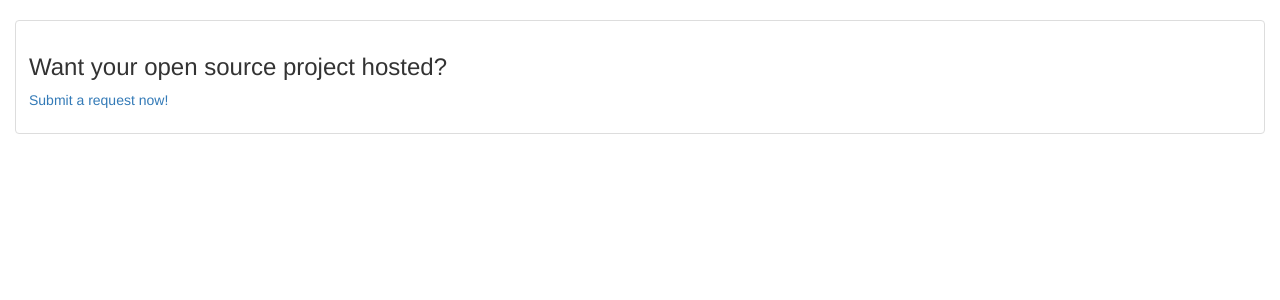
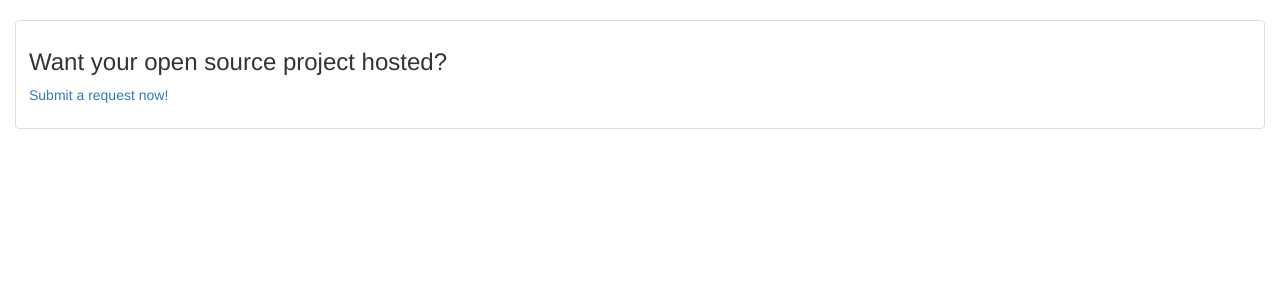
Before and after one commit to patchew-project/patchew, a Django app: template www/templates/project-list.html in a window 1280 px wide. Shown: the part 60-360 px from the top of the page. Run offline with Django 3.2, Linux system fonts and the light colour scheme; the template is opened without the code that fills it, so the values that code supplies are empty; parts of the project's set-up code (start-up, migrations or seed data) failed here and were passed over; some libraries are stand-ins or nearby versions.

Commit message:
shrink margins
Now that all pages have a <h2> heading, make the space between the
breadcrumbs and the navigation smaller.

```diff
--- a/static/css/base.css
+++ b/static/css/base.css
@@ -40,6 +40,14 @@ textarea {
     border-radius: 0px;
     background: none;
     padding: 3px 3px 5px 3px;
+}
+
+.breadcrumb {
+    margin-bottom: 0px;
+}
+
+h1, h2, h3, .h1, .h2, .h3 {
+    margin-top: 15px;
 }
 
 .navbar-default .navbar-nav > .open > a, .navbar-default .navbar-nav > .open > a:focus, .navbar-default .navbar-nav > .open > a:hover {
```
